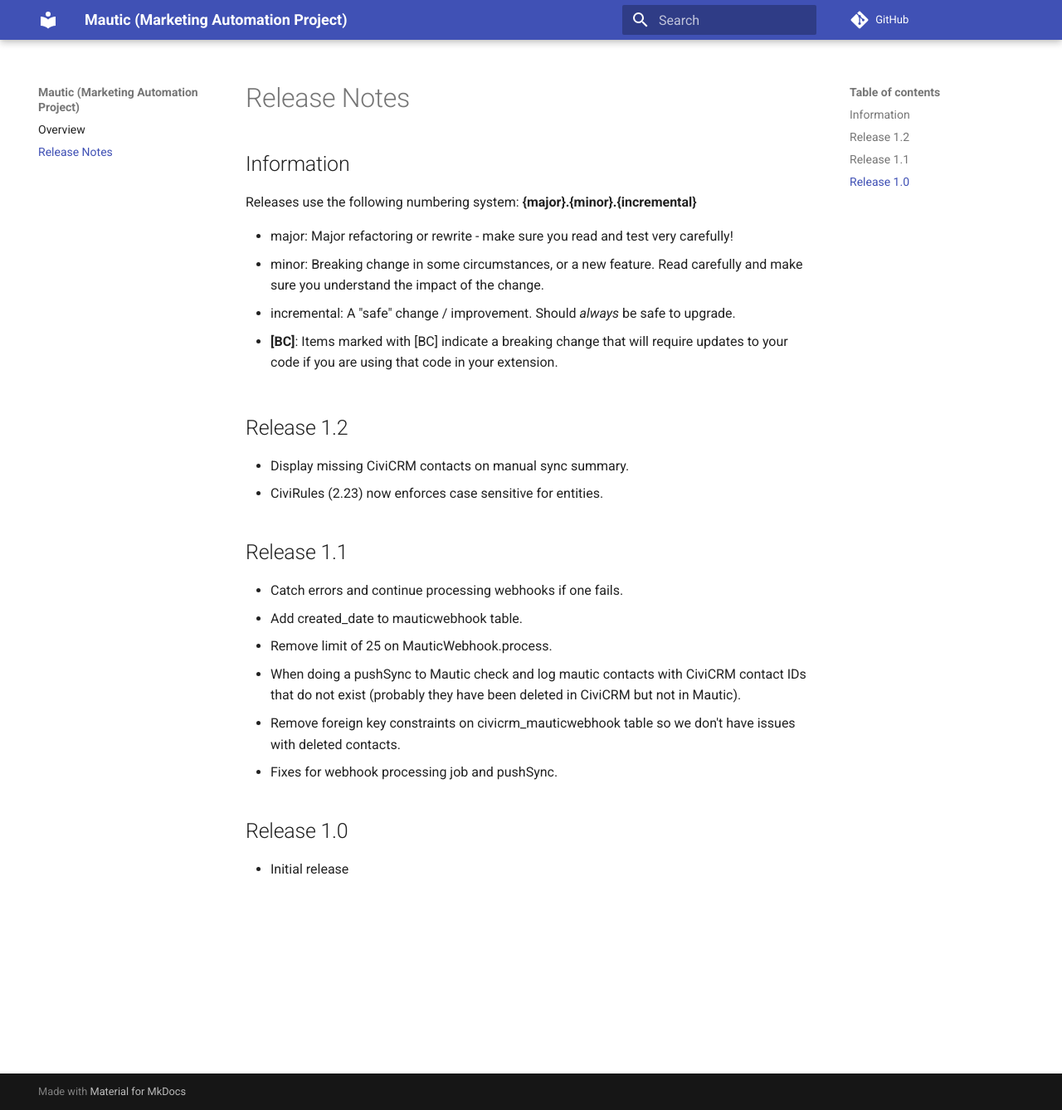
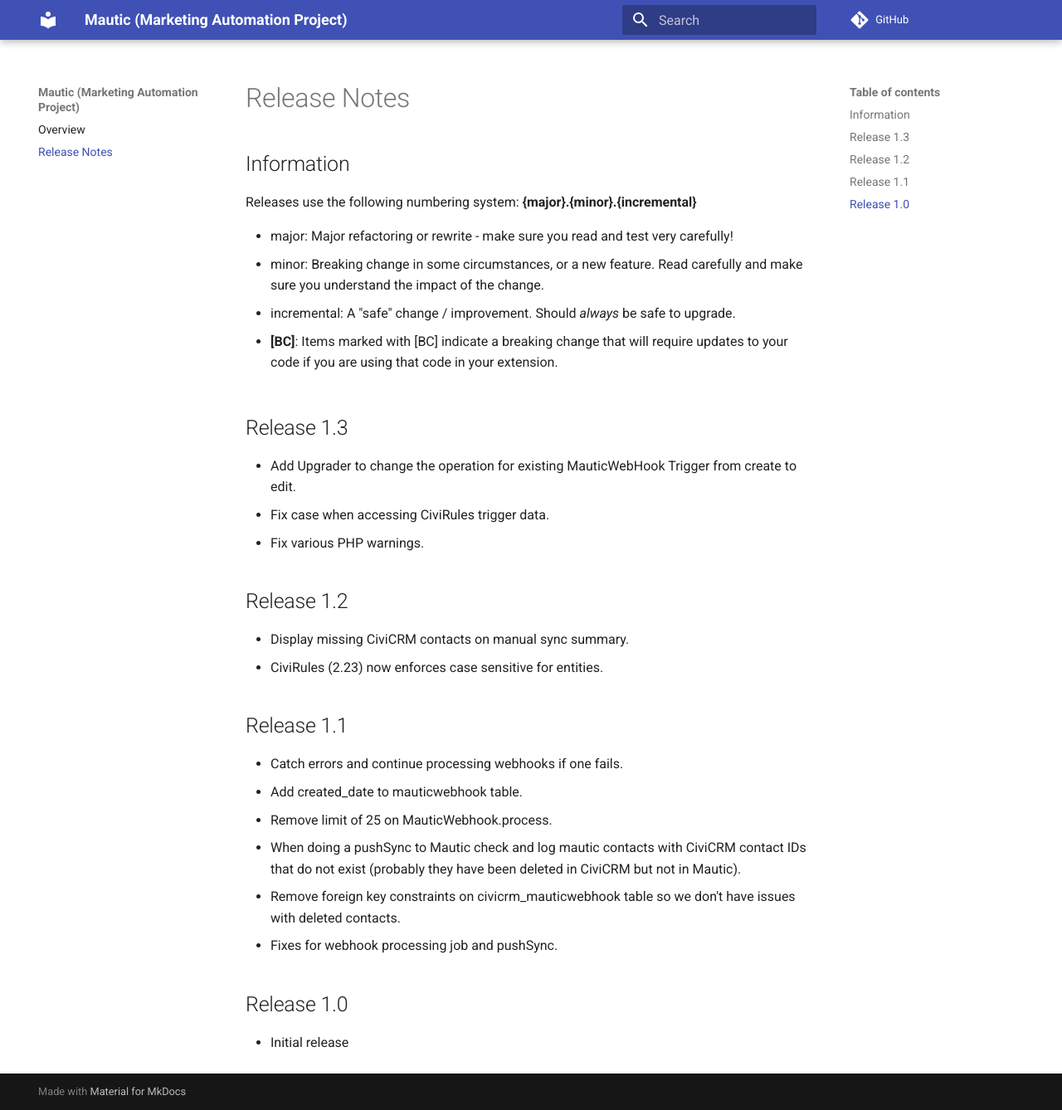
Before and after one commit to veda-consulting-company/uk.co.vedaconsulting.mautic, an MkDocs documentation site: the page built from docs/releasenotes.md, in a window 1280 px wide and 1338 px high. Shown: the whole window at 83% size. Built offline with MkDocs 1.6.1 and Material for MkDocs 9.7.7, drawn with Linux system fonts in a browser that asks for light colours; comment, search, counter and statistics services are not loaded.

Commit message:
Update releasenotes.md

```diff
--- a/docs/releasenotes.md
+++ b/docs/releasenotes.md
@@ -8,6 +8,12 @@ Releases use the following numbering system:
 * incremental: A "safe" change / improvement. Should *always* be safe to upgrade.
 
 * **[BC]**: Items marked with [BC] indicate a breaking change that will require updates to your code if you are using that code in your extension.
+
+## Release 1.3
+
+* Add Upgrader to change the operation for existing MauticWebHook Trigger from create to edit.
+* Fix case when accessing CiviRules trigger data.
+* Fix various PHP warnings.
 
 ## Release 1.2
 
```
